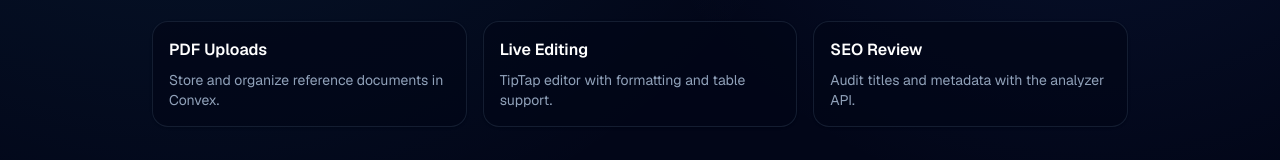
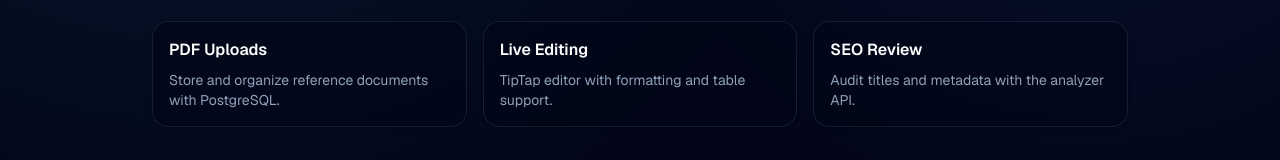
Before and after one commit to lalitofficial/saathi, a Next.js app: page / in a window 1280 px wide. Shown: the part 360-520 px from the top of the page. Built offline with nearby package versions, Linux system fonts and the light colour scheme; no server answers.

Commit message:
Update docs and copy for PostgreSQL

```diff
--- a/app/page.js
+++ b/app/page.js
@@ -53,7 +53,7 @@ export default function Home() {
         {[
           {
             title: "PDF Uploads",
-            detail: "Store and organize reference documents in Convex.",
+            detail: "Store and organize reference documents with PostgreSQL.",
           },
           {
             title: "Live Editing",
```
Also changed, not shown: 2 other files (tests, documents, lock files or other folders).
